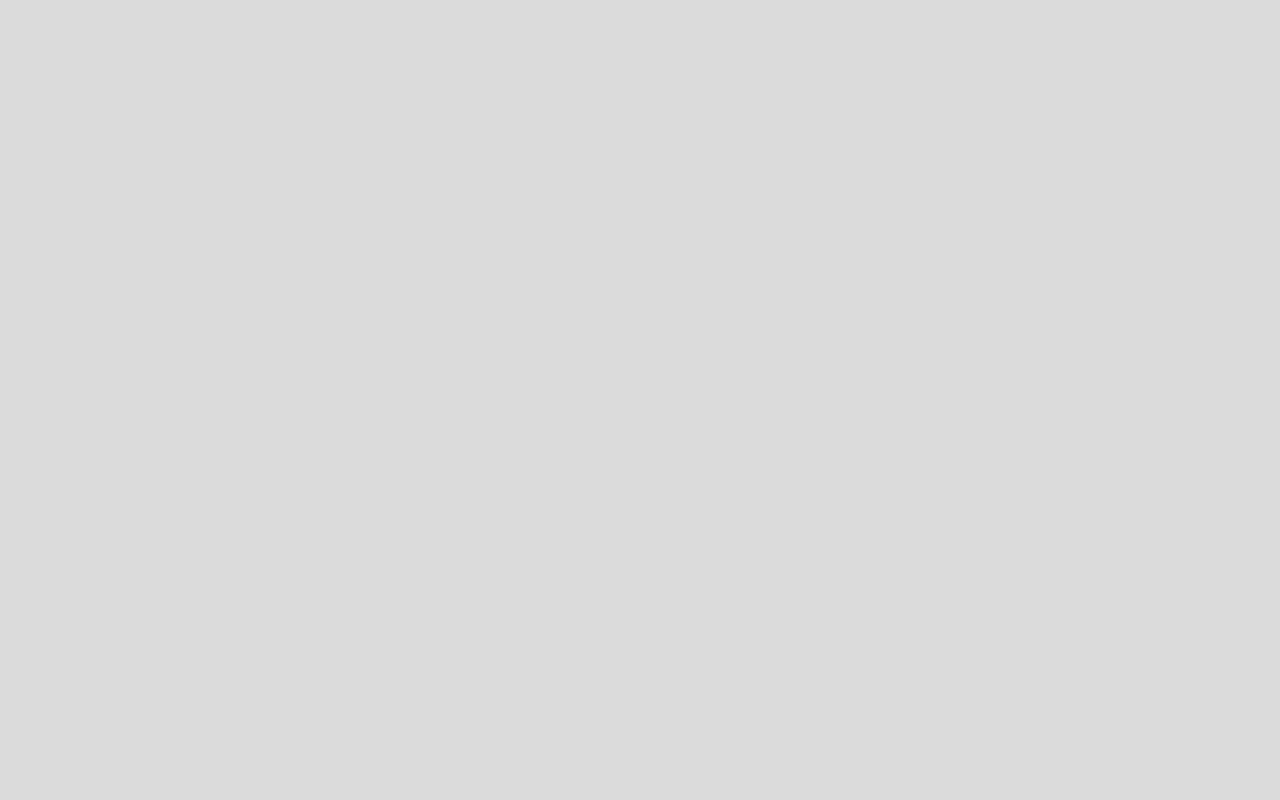
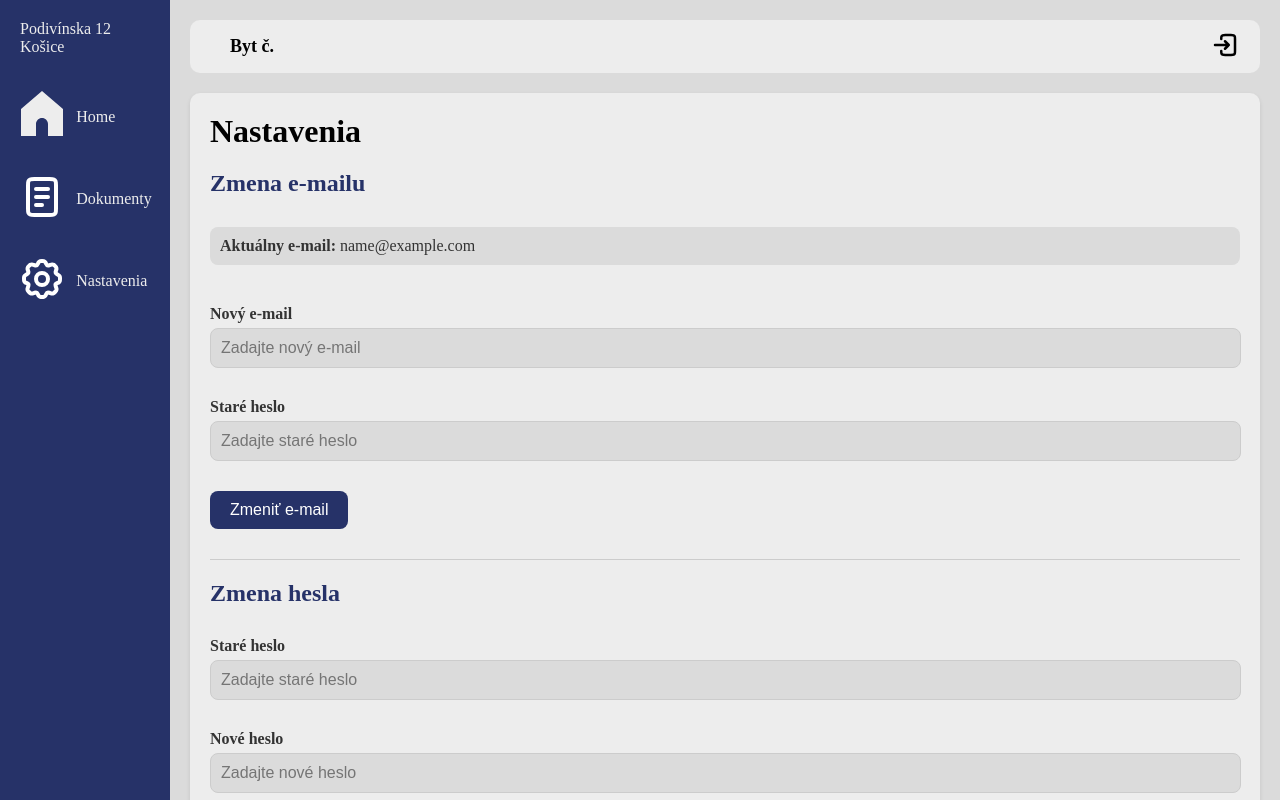
Before and after one commit to ScislakMatej/Apartment_building_app, a React (Create React App) app in the folder pm_projekt/: page /Settings in a window 1280 px wide. Before the commit this address had no page. Shown: the top 800 px of the page. Built offline with nearby package versions, Linux system fonts and the light colour scheme; sample sign-in values are in the browser's storage.

Commit message:
Settings page

```diff
--- a/pm_projekt/src/App.js
+++ b/pm_projekt/src/App.js
@@ -3,7 +3,8 @@ import { Routes, Route } from "react-router-dom";
 import Login from "./Login";
 import Main from "./Main";
 import ProtectedRoute from "./ProtectedRoute";
-import Dokumenty from "./Dokumenty"; // Import the new Dokumenty component
+import Dokumenty from "./Dokumenty";
+import Settings from "./Settings";
 
 function App() {
   return (
@@ -25,6 +26,14 @@ function App() {
           </ProtectedRoute>
         }
       />
+      <Route
+        path="/Settings"
+        element={
+          <ProtectedRoute>
+            <Settings />
+          </ProtectedRoute>
+        }
+      />
     </Routes>
   );
 }
--- a/pm_projekt/src/Header.css
+++ b/pm_projekt/src/Header.css
@@ -4,7 +4,7 @@
   align-items: center;
   background-color: #ededed;
   padding: 10px 20px;
-  border-radius: 5px;
+  border-radius: 10px;
   margin-bottom: 20px;
   font-size: 18px;
   font-weight: bold;
--- a/pm_projekt/src/Main.css
+++ b/pm_projekt/src/Main.css
@@ -16,6 +16,10 @@ body {
 }
 
 .sidebar {
+  position: fixed;
+  top: 0;
+  left: 0;
+
   background-color: #263268;
   color: #ededed;
   padding: 20px;
@@ -57,6 +61,7 @@ body {
 .main-content {
   flex-grow: 1;
   padding: 20px;
+  margin-left: 170px;
 }
 
 .header {
--- /dev/null
+++ b/pm_projekt/src/Settings.css
@@ -0,0 +1,84 @@
+.settings-page {
+  display: flex;
+  height: 100vh;
+  background-color: #dbdbdb;
+}
+
+.main-content {
+  flex-grow: 1;
+  background-color: #dbdbdb;
+  padding: 20px;
+}
+
+.settings-content {
+  background-color: #ededed;
+  padding: 20px;
+  border-radius: 10px;
+  box-shadow: 0 2px 4px rgba(0, 0, 0, 0.1);
+}
+
+.settings-form {
+  display: flex;
+  flex-direction: column;
+  gap: 20px;
+  margin-bottom: 30px;
+  margin-top: 20px;
+}
+
+.settings-form h2 {
+  font-size: 1.5rem;
+  color: #263268;
+  margin-bottom: 10px;
+}
+
+.input-field {
+  width: 98%;
+  padding: 10px;
+  border-radius: 8px;
+  border: 1px solid #ccc;
+  background-color: #dbdbdb;
+  font-size: 1rem;
+}
+
+.input-field:focus {
+  border-color: #263268;
+  outline: none;
+}
+
+.save-btn {
+  background-color: #263268;
+  color: white;
+  border: none;
+  padding: 10px 20px;
+  border-radius: 8px;
+  font-size: 1rem;
+  cursor: pointer;
+  align-self: flex-start;
+}
+
+.save-btn:hover {
+  background-color: #4053ac;
+}
+
+label {
+  font-weight: bold;
+  color: #333;
+  display: flex;
+  flex-direction: column;
+  gap: 5px;
+}
+
+.current-email {
+  font-size: 1rem;
+  margin-bottom: 20px;
+  color: #333;
+  background-color: #dbdbdb;
+  padding: 10px;
+  border-radius: 8px;
+}
+
+hr {
+  border: none;
+  border-top: 1px solid #ccc;
+  margin: 20px 0;
+}
--- /dev/null
+++ b/pm_projekt/src/Settings.js
@@ -0,0 +1,138 @@
+import React, { useState } from "react";
+import Header from "./Header";
+import Sidebar from "./Sidebar";
+import "./Settings.css";
+
+function Settings() {
+  const user = JSON.parse(localStorage.getItem("user")) || {};
+  const [currentEmail, setCurrentEmail] = useState(user.email || "");
+  const [newEmail, setNewEmail] = useState("");
+  const [oldPasswordForEmail, setOldPasswordForEmail] = useState("");
+  const [oldPasswordForPasswordChange, setOldPasswordForPasswordChange] =
+    useState("");
+  const [newPassword, setNewPassword] = useState("");
+  const [confirmPassword, setConfirmPassword] = useState("");
+
+  const handleLogout = () => {
+    localStorage.removeItem("isAuthenticated");
+    window.location.href = "/";
+  };
+
+  const handleEmailSubmit = (e) => {
+    e.preventDefault();
+    if (!oldPasswordForEmail) {
+      alert("Staré heslo je potrebné na zmenu e-mailu!");
+      return;
+    }
+    console.log("Old Password:", oldPasswordForEmail);
+    console.log("Email updated to:", newEmail);
+    alert("E-mail bol úspešne zmenený.");
+    setNewEmail("");
+    setOldPasswordForEmail("");
+  };
+
+  const handlePasswordSubmit = (e) => {
+    e.preventDefault();
+    if (!oldPasswordForPasswordChange) {
+      alert("Staré heslo je potrebné na zmenu hesla!");
+      return;
+    }
+    if (newPassword !== confirmPassword) {
+      alert("Heslá sa nezhodujú!");
+      return;
+    }
+    console.log("Old Password:", oldPasswordForPasswordChange);
+    console.log("Password updated successfully.");
+    alert("Heslo bolo úspešne zmenené.");
+    setOldPasswordForPasswordChange("");
+    setNewPassword("");
+    setConfirmPassword("");
+  };
+
+  return (
+    <div className="settings-page">
+      <Sidebar />
+      <div className="main-content">
+        <Header user={user} onLogout={handleLogout} />
+        <div className="settings-content">
+          <h1>Nastavenia</h1>
+          <form className="settings-form" onSubmit={handleEmailSubmit}>
+            <h2>Zmena e-mailu</h2>
+            <div className="current-email">
+              <strong>Aktuálny e-mail:</strong> {currentEmail}
+            </div>
+            <label>
+              Nový e-mail
+              <input
+                type="email"
+                value={newEmail}
+                onChange={(e) => setNewEmail(e.target.value)}
+                className="input-field"
+                placeholder="Zadajte nový e-mail"
+                required
+              />
+            </label>
+            <label>
+              Staré heslo
+              <input
+                type="password"
+                value={oldPasswordForEmail}
+                onChange={(e) => setOldPasswordForEmail(e.target.value)}
+                className="input-field"
+                placeholder="Zadajte staré heslo"
+                required
+              />
+            </label>
+            <button type="submit" className="save-btn">
+              Zmeniť e-mail
+            </button>
+          </form>
+          <hr />
+          <form className="settings-form" onSubmit={handlePasswordSubmit}>
+            <h2>Zmena hesla</h2>
+            <label>
+              Staré heslo
+              <input
+                type="password"
+                value={oldPasswordForPasswordChange}
+                onChange={(e) =>
+                  setOldPasswordForPasswordChange(e.target.value)
+                }
+                className="input-field"
+                placeholder="Zadajte staré heslo"
+                required
+              />
+            </label>
+            <label>
+              Nové heslo
+              <input
+                type="password"
+                value={newPassword}
+                onChange={(e) => setNewPassword(e.target.value)}
+                className="input-field"
+                placeholder="Zadajte nové heslo"
+                required
+              />
+            </label>
+            <label>
+              Potvrdenie hesla
+              <input
+                type="password"
+                value={confirmPassword}
+                onChange={(e) => setConfirmPassword(e.target.value)}
+                className="input-field"
+                placeholder="Zopakujte nové heslo"
+                required
+              />
+            </label>
+            <button type="submit" className="save-btn">
+              Zmeniť heslo
+            </button>
+          </form>
+        </div>
+      </div>
+    </div>
+  );
+}
+
+export default Settings;
--- a/pm_projekt/src/Sidebar.js
+++ b/pm_projekt/src/Sidebar.js
@@ -1,5 +1,5 @@
 import React from "react";
-import { Link } from "react-router-dom"; // Import Link from react-router-dom
+import { Link } from "react-router-dom";
 import "./Sidebar.css";
 
 const Sidebar = () => {
@@ -14,7 +14,6 @@ const Sidebar = () => {
           <span>Home</span>
         </Link>
         <Link to="/Dokumenty" className="nav-item">
-          {" "}
           <div className="nav-button">
             <img
               src="./Document.svg"
@@ -24,6 +23,12 @@ const Sidebar = () => {
           </div>
           <span>Dokumenty</span>
         </Link>
+        <Link to="/Settings" className="nav-item">
+          <div className="nav-button">
+            <img src="./gear.svg" alt="Settings Icon" className="nav-icon" />
+          </div>
+          <span>Nastavenia</span>
+        </Link>
       </nav>
     </div>
   );
```
Also changed, not shown: pm_projekt/public/gear.svg (added), pm_projekt/src/Sidebar.css (indentation only).
